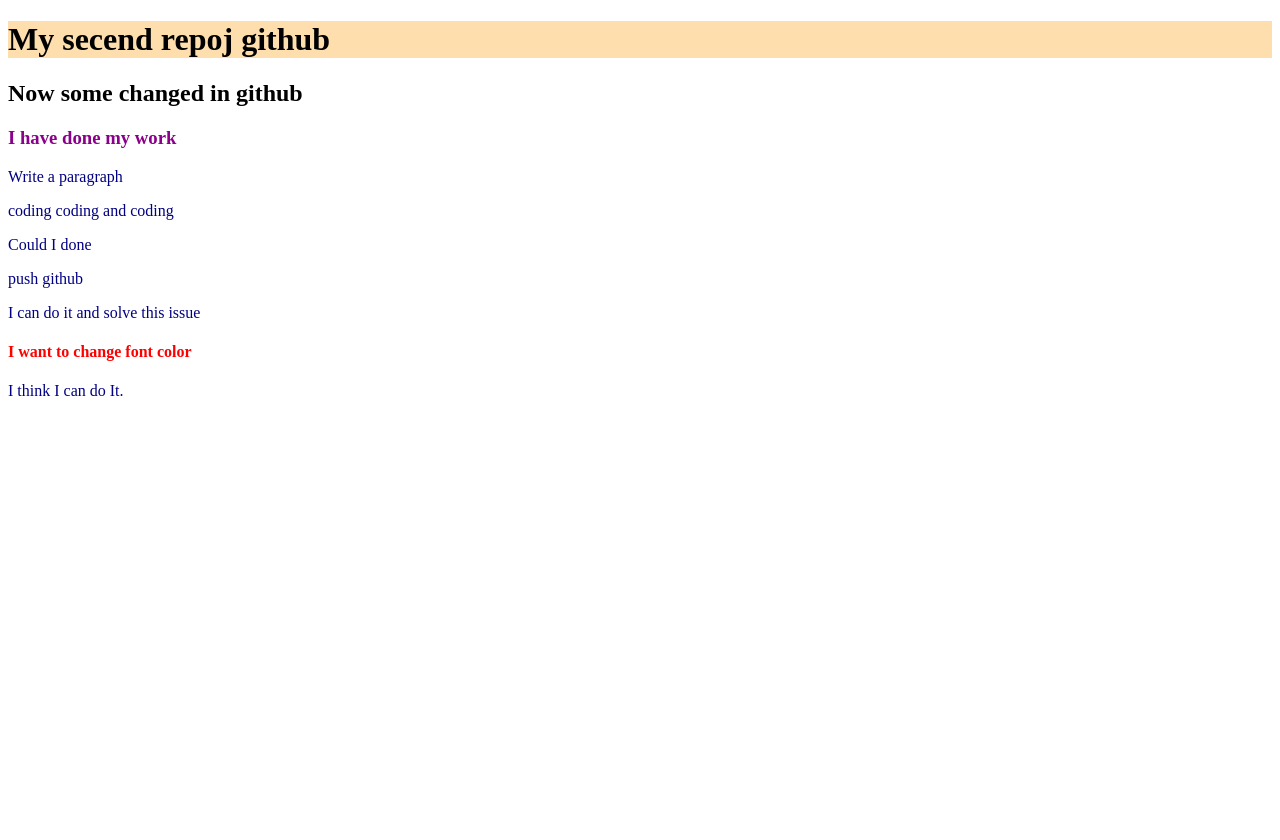
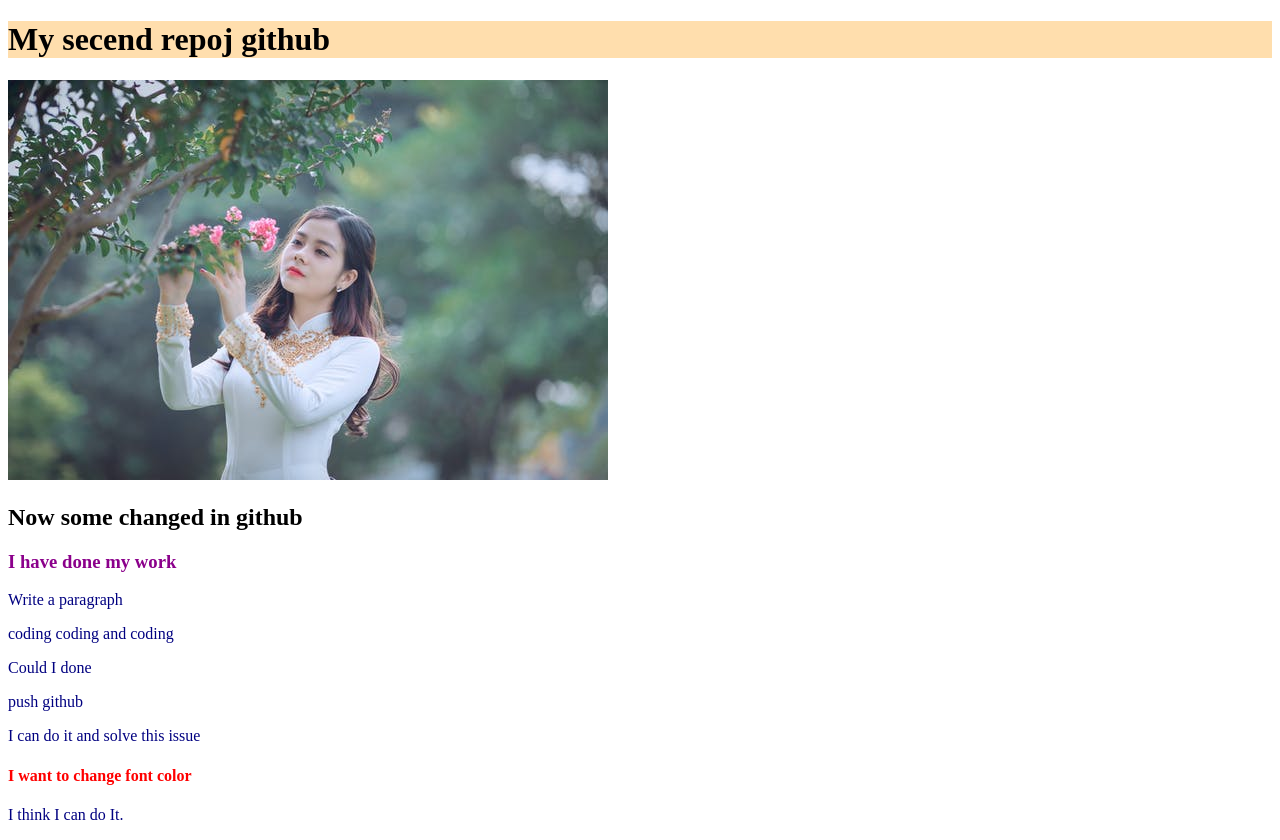
Before and after one commit to jannatulpriya/my-secend-repo, a plain HTML site: page index.html in a window 1280 px wide. Before the commit the page ends 800 px from the top, so only its background shows below. Drawn offline with Linux system fonts and the light colour scheme.

Commit message:
Added priya image

```diff
--- a/index.html
+++ b/index.html
@@ -9,6 +9,7 @@
 </head>
 <body>
 <h1>My secend repoj github</h1>
+<img src="priya.jpeg" alt="">
 <h2>Now some changed in github</h2>
 <h3>I have done my work</h3>
 <p>Write a paragraph</p>
```
Also changed, not shown: priya.jpeg (added).
